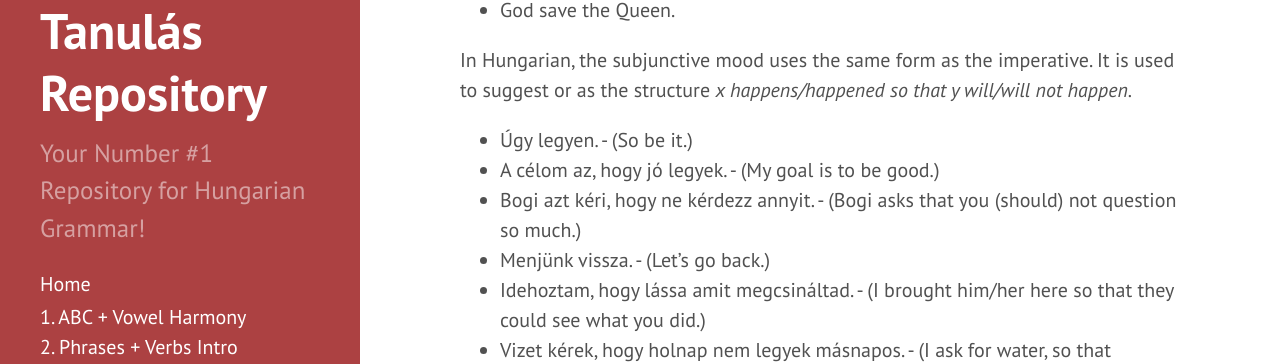
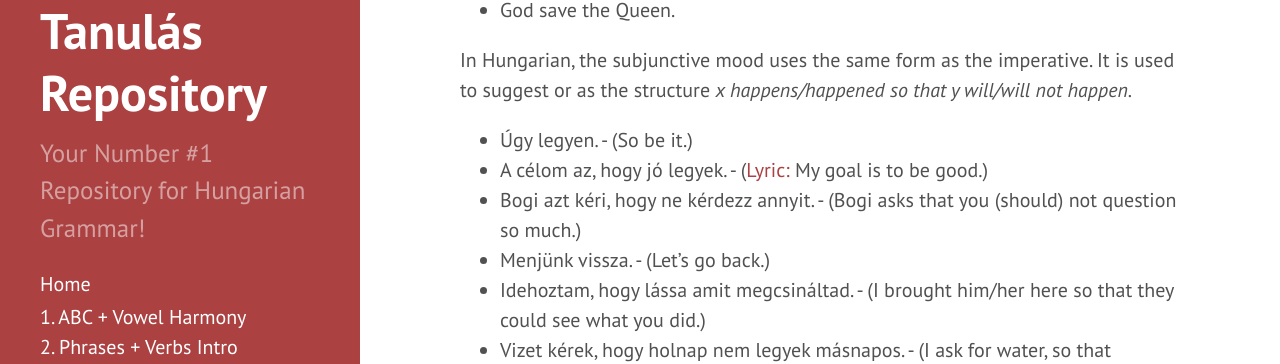
Before and after one commit to Magyartanulas/magyartanulas.github.io, a Jekyll site: the page built from imperative_subjunctive.md, in a window 1280 px wide and 900 px high, scrolled down 2866 px. Shown: the part 103-467 px from the top of the window. Built offline with Jekyll 4.4.1, drawn with Linux system fonts in a browser that asks for light colours; comment, search, counter and statistics services are not loaded.

Commit message:
Update imperative_subjunctive.md

```diff
--- a/imperative_subjunctive.md
+++ b/imperative_subjunctive.md
@@ -155,7 +155,7 @@ The Subjunctive mood expresses a wish or a suggestion. Nowadays (in English at l
 In Hungarian, the subjunctive mood uses the same form as the imperative. It is used to suggest or as the structure *x happens/happened so that y will/will not happen.*
 
 * Úgy legyen. - (So be it.)
-* A célom az, hogy jó legyek. - (My goal is to be good.)
+* A célom az, hogy jó legyek. - ([Lyric:](http://www.zeneszoveg.hu/dalszoveg/56267/rajzfilm-slagerek/pokemon---indigo-liga---szerezd-meg-hat-mind-zeneszoveg.html) My goal is to be good.)
 * Bogi azt kéri, hogy ne kérdezz annyit. - (Bogi asks that you (should) not question so much.)
 * Menjünk vissza. - (Let's go back.)
 * Idehoztam, hogy lássa amit megcsináltad. - (I brought him/her here so that they could see what you did.)
```
